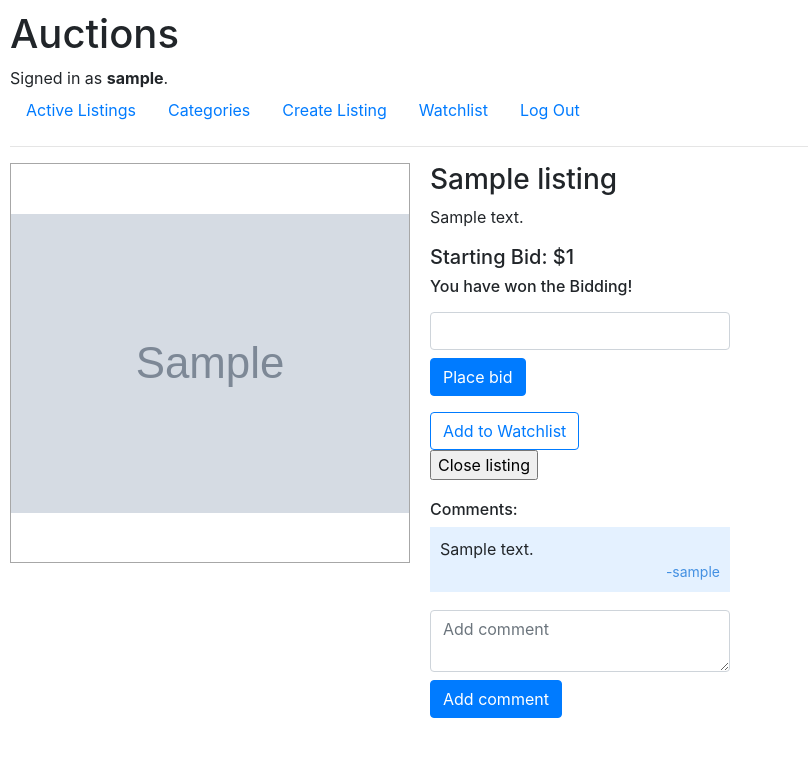
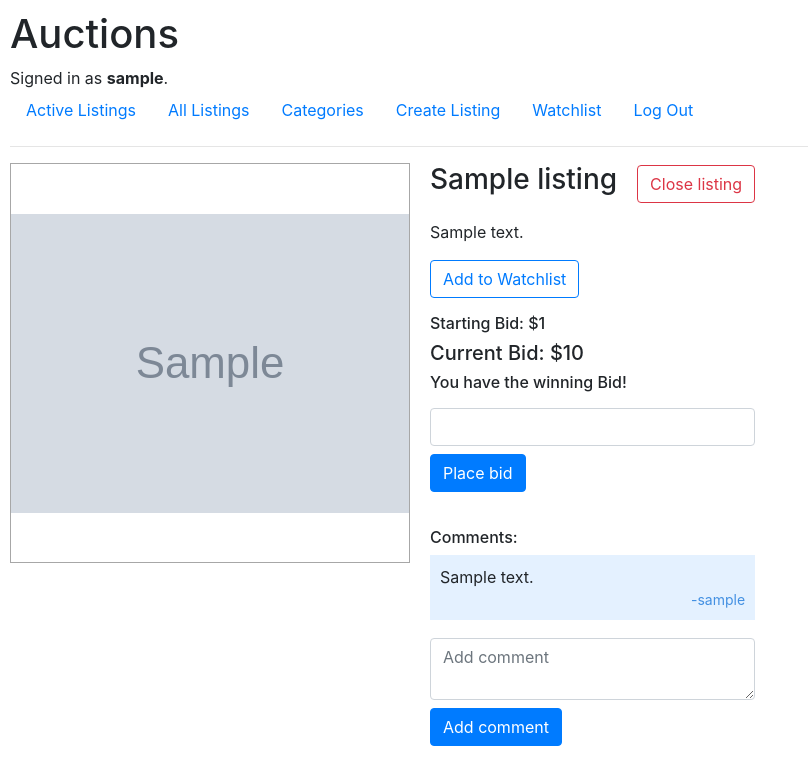
Before and after one commit to parthpatel6347/commerce-CS50W, a Django app: page /listing/1 in a window 1280 px wide. Shown: the top 761 px of the page, without its empty margins (0-808 px from the left). Run offline with Django 3.2, Linux system fonts and the light colour scheme; a user stored in the database is signed in; tables that the repository leaves empty hold one stand-in row (values such as "Sample post"); grey boxes marked "Sample" are stand-in pictures; some libraries are stand-ins or nearby versions.

Commit message:
style listing page, implement all listings page

```diff
--- a/auctions/static/auctions/listing.css
+++ b/auctions/static/auctions/listing.css
@@ -25,6 +25,16 @@
     min-width: 300px;
 }
 
+.title-container{
+    display: flex;
+    align-items: center;
+    margin-bottom: 15px;
+}
+
+.title-container h3{
+    margin-right: 20px;
+}
+
 .comments-container{
     margin-top:20px;
 }
--- a/auctions/templates/auctions/layout.html
+++ b/auctions/templates/auctions/layout.html
@@ -22,6 +22,9 @@
         <ul class="nav">
             <li class="nav-item">
                 <a class="nav-link" href="{% url 'index' %}">Active Listings</a>
+            </li>
+            <li class="nav-item">
+                <a class="nav-link" href="{% url 'all' %}">All Listings</a>
             </li>
             <li class="nav-item">
                 <a class="nav-link" href="{% url 'categories' %}">Categories</a>
--- a/auctions/templates/auctions/listing.html
+++ b/auctions/templates/auctions/listing.html
@@ -4,11 +4,35 @@
         <div class="listing">
             <div class="main-image" style="background-image: url({{listing.image}});"></div>
             <div class="content-main">
-                <h3>{{listing.title}}</h3>
+                <div class="title-container">
+                    <h3>{{listing.title}}</h3>
+                    {% if user.is_authenticated and creator and listing.active %}
+                        <form action="{% url "close" %}" method="post">
+                            {% csrf_token %}
+                            <input type="hidden" value="{{listing.id}}" name="listing">
+                            <button type="submit" class="btn btn-outline-danger">Close listing</button>
+                        </form>
+                    {% endif %}
+                </div>
                 <p>{{listing.description}}</p>
-                <h5>Starting Bid: ${{listing.startingBid}}</h5>
+
+                {% if user.is_authenticated and listing.active%}
+                    <form action="{% url "watchlist" %}" method="post">
+                            {% csrf_token %}
+                            <input type="hidden" value="{{listing.id}}" name="listing">
+                            <button type="submit" class="btn btn-outline-primary mb-3">Add to Watchlist</button>
+                    </form>
+                {% endif %}
+
+                <h6>Starting Bid: ${{listing.startingBid}}</h6>
+                {% for bid in bids %}
+                    {% if bid.Listing_id == listing.id %}
+                        <h5> Current Bid: ${{bid.amount}} </h5>
+                    {% endif %}
+                {% endfor %}
+
                 {% if listing.winner and winner%}
-                    <h6>You have won the Bidding!</h6>
+                    <h6>You have the winning Bid!</h6>
                 {% elif listing.winner %}
                     <h6>Winning bidder - {{listing.winner}}</h6>
                 {% endif %}
@@ -22,18 +46,6 @@
                             <button type="submit" class="btn btn-primary mt-2">Place bid</button>
                         </div>
                     </form>
-                    <form action="{% url "watchlist" %}" method="post">
-                        {% csrf_token %}
-                        <input type="hidden" value="{{listing.id}}" name="listing">
-                        <button type="submit" class="btn btn-outline-primary">Add to Watchlist</button>
-                    </form>
-                    {% if creator and listing.active %}
-                        <form action="{% url "close" %}" method="post">
-                            {% csrf_token %}
-                            <input type="hidden" value="{{listing.id}}" name="listing">
-                            <input type="submit" value="Close listing">
-                        </form>
-                    {% endif %}
                 {% endif %}
 
                 <div class="comments-container">
@@ -44,7 +56,7 @@
                     <p class="comment-user"> -{{comment.user}}</p>
                     </div>
                     {% empty %}
-                    <h6>No comments yet.</h6>
+                    <p>No comments yet.</p>
                     {% endfor %}
                 </div>
                 {% if user.is_authenticated and listing.active%}
--- a/auctions/urls.py
+++ b/auctions/urls.py
@@ -15,4 +15,5 @@ urlpatterns = [
     path("comment", views.comment, name="comment"),
     path("categories", views.categories, name="categories"),
     path("categories/<str:name>", views.category, name="category"),
+    path("all", views.all, name="all"),
 ]
--- a/auctions/views.py
+++ b/auctions/views.py
@@ -17,6 +17,15 @@ def index(request):
     bids = Bids.objects.all()
 
     return render(request, "auctions/index.html", {"listings": listings, "bids": bids})
+
+
+def all(request):
+
+    listings = Listing.objects.all()
+
+    bids = Bids.objects.all()
+
+    return render(request, "auctions/all.html", {"listings": listings, "bids": bids})
 
 
 def login_view(request):
@@ -118,6 +127,8 @@ def listing(request, id):
 
         comments = Comments.objects.filter(Listing_id=listing)
 
+        bids = Bids.objects.all()
+
         return render(
             request,
             "auctions/listing.html",
@@ -126,6 +137,7 @@ def listing(request, id):
                 "creator": creator,
                 "winner": winner,
                 "comments": comments,
+                "bids": bids,
             },
         )
 
```
Also changed, not shown: auctions/templates/auctions/all.html (added, +32 -0 lines).
